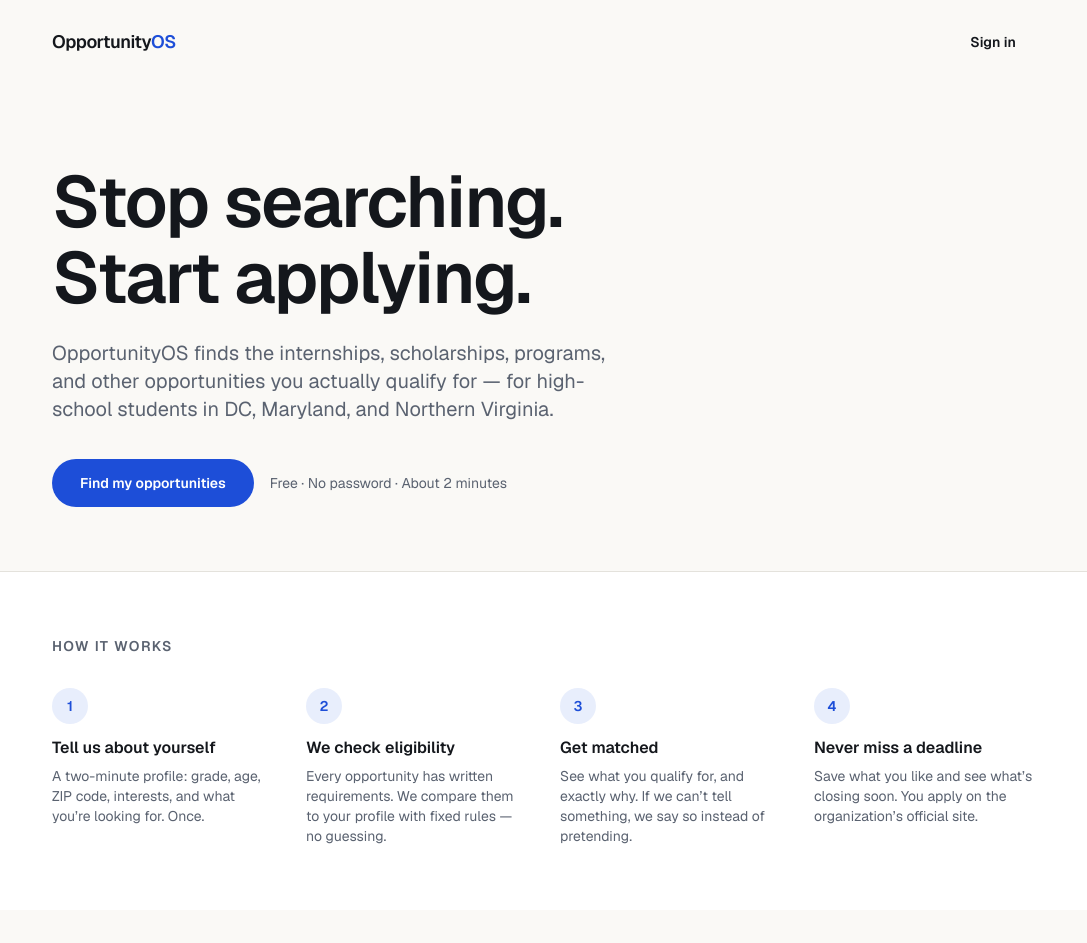
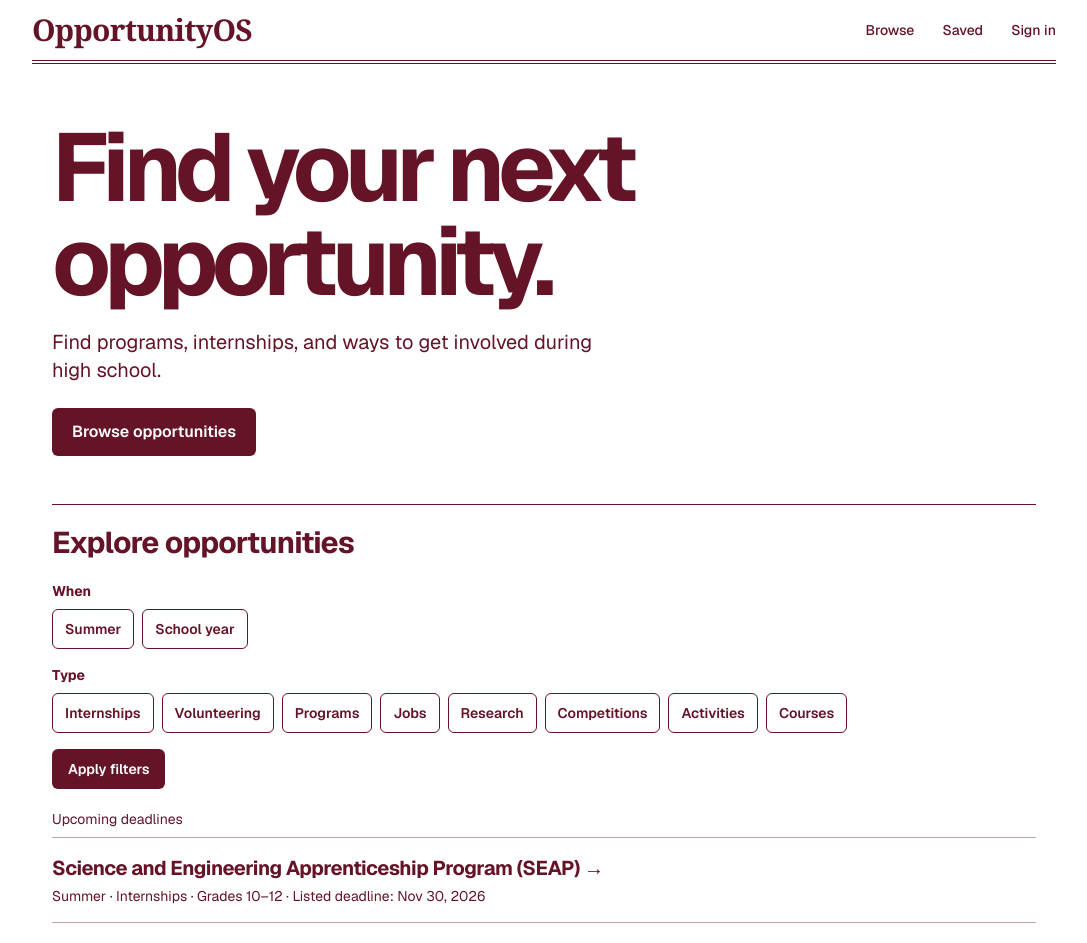
Before and after one commit to AlbertRamm/opportunityos, a Next.js app: page / in a window 1280 px wide. Shown: the top 943 px of the page, without its empty margins (96-1183 px from the left). Built offline with nearby package versions, Linux system fonts and the light colour scheme; no server answers.

Commit message:
Redesign public OpportunityOS homepage and browse experience

```diff
--- /dev/null
+++ b/src/app/(marketing)/browse-catalog.tsx
@@ -0,0 +1,120 @@
+import Link from "next/link";
+import batchOne from "../../../data/batches/2026-10-dmv-batch-1.json";
+import batchTwo from "../../../data/batches/2026-10-dmv-batch-2.json";
+import batchThree from "../../../data/batches/2026-10-dmv-batch-3.json";
+import { formatDate, todayET } from "@/lib/dates";
+
+type Filters = Record<string, string | string[] | undefined>;
+
+interface Listing {
+  title: string;
+  description: string;
+  opportunity_type: string;
+  schedule_period?: string;
+  min_grade?: number;
+  max_grade?: number;
+  application_deadline?: string;
+  application_url: string;
+}
+
+const catalog: readonly Listing[] = [...batchOne, ...batchTwo, ...batchThree];
+const timing = [
+  { value: "summer", label: "Summer" },
+  { value: "school_year", label: "School year" },
+];
+const types = [
+  { value: "internship", label: "Internships" },
+  { value: "volunteering", label: "Volunteering" },
+  { value: "summer_program", label: "Programs" },
+  { value: "job", label: "Jobs" },
+  { value: "research", label: "Research" },
+  { value: "competition", label: "Competitions" },
+  { value: "activity", label: "Activities" },
+  { value: "course", label: "Courses" },
+];
+
+function season(listing: Listing) {
+  return listing.schedule_period ?? (listing.opportunity_type === "summer_program" ? "summer" : undefined);
+}
+
+function gradeRange({ min_grade, max_grade }: Listing) {
+  if (min_grade && max_grade) {
+    return min_grade === max_grade ? `Grade ${min_grade}` : `Grades ${min_grade}–${max_grade}`;
+  }
+  if (min_grade) return `Grade ${min_grade} and up`;
+  if (max_grade) return `Through grade ${max_grade}`;
+  return "Check grade requirements";
+}
+
+function FilterGroup({ name, label, options, selected }: {
+  name: string;
+  label: string;
+  options: { value: string; label: string }[];
+  selected: readonly string[];
+}) {
+  return (
+    <fieldset className="flex flex-wrap items-center gap-2">
+      <legend className="mb-2 text-sm font-bold">{label}</legend>
+      {options.map(({ value, label }) => (
+        <label key={value} className="cursor-pointer">
+          <input type="checkbox" className="peer sr-only" name={name} value={value} defaultChecked={selected.includes(value)} />
+          <span className="inline-flex min-h-10 items-center rounded-md border border-[#641426] px-3 text-sm font-semibold peer-checked:bg-[#641426] peer-checked:text-white peer-focus-visible:outline-2 peer-focus-visible:outline-offset-2 peer-focus-visible:outline-[#641426] hover:underline">
+            {label}
+          </span>
+        </label>
+      ))}
+    </fieldset>
+  );
+}
+
+export function BrowseCatalog({ filters, preview = false }: { filters: Filters; preview?: boolean }) {
+  const selectedTiming = [filters.when ?? []].flat().filter((value) => timing.some((item) => item.value === value));
+  const selectedTypes = [filters.type ?? []].flat().filter((value) => types.some((item) => item.value === value));
+  const today = todayET();
+  const listings = catalog.filter((listing) => {
+    if (!types.some(({ value }) => value === listing.opportunity_type)) return false;
+    if (preview && (!listing.application_deadline || listing.application_deadline < today)) return false;
+    const period = season(listing);
+    return (!selectedTiming.length || period === "both" || period === "flexible" || (period && selectedTiming.includes(period))) &&
+      (!selectedTypes.length || selectedTypes.includes(listing.opportunity_type));
+  }).sort((a, b) => {
+    const rank = (deadline?: string) => !deadline ? 1 : deadline < today ? 2 : 0;
+    return rank(a.application_deadline) - rank(b.application_deadline) ||
+      (a.application_deadline ?? "").localeCompare(b.application_deadline ?? "");
+  });
+
+  return (
+    <>
+      <form action="/browse" method="get" className="my-5 space-y-4">
+        <FilterGroup name="when" label="When" options={timing} selected={selectedTiming} />
+        <FilterGroup name="type" label="Type" options={types} selected={selectedTypes} />
+        <div className="flex items-center gap-4">
+          <button className="min-h-10 rounded-md bg-[#641426] px-4 text-sm font-semibold text-white hover:underline">Apply filters</button>
+          {(selectedTiming.length > 0 || selectedTypes.length > 0) && <Link href="/browse" className="text-sm underline">Clear filters</Link>}
+        </div>
+      </form>
+      <p className="mb-2 text-sm">{preview ? "Upcoming deadlines" : `${listings.length} ${listings.length === 1 ? "opportunity" : "opportunities"}`}</p>
+      {listings.length === 0 ? (
+        <p className="border-t border-current pt-4 text-sm">{preview ? "Browse the catalog to find programs and visit their official pages." : "No opportunities match these filters. Try selecting another season or type."}</p>
+      ) : (
+        <ul className="border-t border-[#641426]/40">
+          {(preview ? listings.slice(0, 3) : listings).map((listing) => {
+            const deadline = listing.application_deadline;
+            const metadata = [timing.find(({ value }) => value === season(listing))?.label,
+              types.find(({ value }) => value === listing.opportunity_type)?.label, gradeRange(listing)];
+            if (deadline) metadata.push(`${deadline < today ? "Past deadline" : "Listed deadline"}: ${formatDate(deadline)}`);
+            return (
+              <li key={listing.title} className="border-b border-[#641426]/40 py-4">
+                <h3 className="text-lg font-bold tracking-tight sm:text-xl">
+                  <a href={listing.application_url} className="hover:underline">{listing.title} <span aria-hidden="true">→</span></a>
+                </h3>
+                <p className="mt-1 text-sm">{metadata.filter(Boolean).join(" · ")}</p>
+                {!preview && <p className="mt-2 max-w-3xl text-sm">{listing.description}</p>}
+              </li>
+            );
+          })}
+        </ul>
+      )}
+    </>
+  );
+}
--- /dev/null
+++ b/src/app/(marketing)/browse/page.tsx
@@ -0,0 +1,12 @@
+import { BrowseCatalog } from "../browse-catalog";
+
+export const metadata = { title: "Browse opportunities" };
+
+export default async function BrowsePage({ searchParams }: PageProps<"/browse">) {
+  return (
+    <div className="mx-auto max-w-5xl px-5 pb-12 pt-8 sm:pt-12">
+      <h1 className="text-4xl font-bold tracking-tight sm:text-6xl">Explore opportunities</h1>
+      <BrowseCatalog filters={await searchParams} />
+    </div>
+  );
+}
--- a/src/app/(marketing)/layout.tsx
+++ b/src/app/(marketing)/layout.tsx
@@ -1,17 +1,21 @@
 import Link from "next/link";
-import { Logo } from "@/components/Logo";
 import { Footer } from "@/components/Footer";
-import { button } from "@/components/ui";
 
 export default function MarketingLayout({ children }: LayoutProps<"/">) {
   return (
-    <>
-      <header className="mx-auto flex w-full max-w-5xl items-center justify-between px-5 py-5">
-        <Logo />
-        <Link href="/start" className={button("ghost")}>Sign in</Link>
+    <div className="flex flex-1 flex-col bg-white text-[#641426]">
+      <header className="mx-auto w-[calc(100%-2.5rem)] max-w-5xl border-b-4 border-double border-current">
+        <div className="flex flex-wrap items-center justify-between gap-x-5 gap-y-2 py-3">
+          <Link href="/" className="font-serif text-2xl font-bold tracking-tight sm:text-3xl">OpportunityOS</Link>
+          <nav aria-label="Main" className="flex gap-3 text-sm font-medium sm:gap-7">
+            <Link href="/browse" className="py-2 hover:underline">Browse</Link>
+            <Link href="/saved" className="py-2 hover:underline">Saved</Link>
+            <Link href="/start" className="py-2 hover:underline">Sign in</Link>
+          </nav>
+        </div>
       </header>
       <main id="main" className="flex-1">{children}</main>
       <Footer />
-    </>
+    </div>
   );
 }
--- a/src/app/(marketing)/page.tsx
+++ b/src/app/(marketing)/page.tsx
@@ -1,57 +1,35 @@
 import Link from "next/link";
-import { button } from "@/components/ui";
 import { TrackEvent } from "@/components/Track";
+import { BrowseCatalog } from "./browse-catalog";
 
-const STEPS = [
-  { n: "1", title: "Tell us about yourself", body: "A two-minute profile: grade, age, ZIP code, interests, and what you’re looking for. Once." },
-  { n: "2", title: "We check eligibility", body: "Every opportunity has written requirements. We compare them to your profile with fixed rules — no guessing." },
-  { n: "3", title: "Get matched", body: "See what you qualify for, and exactly why. If we can’t tell something, we say so instead of pretending." },
-  { n: "4", title: "Never miss a deadline", body: "Save what you like and see what’s closing soon. You apply on the organization’s official site." },
-];
+export const metadata = {
+  title: { absolute: "OpportunityOS — Find your next opportunity" },
+  description: "Find programs, internships, and ways to get involved during high school in the DC area.",
+};
 
 export default async function Landing({ searchParams }: PageProps<"/">) {
-  const sp = await searchParams;
+  const filters = await searchParams;
   return (
-    <>
+    <div className="mx-auto max-w-5xl px-5">
       <TrackEvent name="landing_page_view" />
-      <section className="mx-auto max-w-5xl px-5 pb-16 pt-12 sm:pt-20">
-        {sp.deleted && (
-          <p role="status" className="mb-8 rounded-lg border border-line bg-surface px-4 py-3 text-sm">Your account and data have been deleted.</p>
+      <section className="pb-9 pt-9 sm:pb-12 sm:pt-14">
+        {filters.deleted && (
+          <p role="status" className="mb-6 border border-current px-4 py-3 text-sm">Your account and data have been deleted.</p>
         )}
-        <h1 className="fade-in max-w-3xl text-5xl font-semibold leading-[1.05] tracking-tight sm:text-7xl">
-          Stop searching.<br />Start applying.
+        <h1 className="text-[clamp(2.8rem,8vw,6rem)] font-bold leading-[0.98] tracking-[-0.065em]">
+          Find your next<br />opportunity.
         </h1>
-        <p className="mt-6 max-w-xl text-lg text-muted sm:text-xl">
-          OpportunityOS finds the internships, scholarships, programs, and other opportunities you actually qualify for — for high-school students in DC, Maryland, and Northern Virginia.
+        <p className="mt-5 max-w-xl text-lg sm:text-xl">
+          Find programs, internships, and ways to get involved during high school.
         </p>
-        <div className="mt-9 flex flex-wrap items-center gap-4">
-          <Link href="/start" className={button("accent") + " px-7 py-3.5 text-base"}>Find my opportunities</Link>
-          <span className="text-sm text-muted">Free · No password · About 2 minutes</span>
-        </div>
+        <Link href="/browse" className="mt-6 inline-flex rounded-md bg-[#641426] px-5 py-3 font-semibold text-white hover:underline">
+          Browse opportunities
+        </Link>
       </section>
-
-      <section aria-labelledby="how" className="border-t border-line bg-surface">
-        <div className="mx-auto max-w-5xl px-5 py-16">
-          <h2 id="how" className="text-sm font-semibold uppercase tracking-widest text-muted">How it works</h2>
-          <ol className="mt-8 grid gap-8 sm:grid-cols-2 lg:grid-cols-4">
-            {STEPS.map((s) => (
-              <li key={s.n}>
-                <div className="mb-3 flex h-9 w-9 items-center justify-center rounded-full bg-accent-soft text-sm font-semibold text-accent" aria-hidden>{s.n}</div>
-                <h3 className="font-semibold">{s.title}</h3>
-                <p className="mt-1.5 text-sm text-muted">{s.body}</p>
-              </li>
-            ))}
-          </ol>
-        </div>
+      <section aria-labelledby="explore" className="border-t border-current pb-12 pt-5">
+        <h2 id="explore" className="text-2xl font-bold tracking-tight sm:text-3xl">Explore opportunities</h2>
+        <BrowseCatalog filters={filters} preview />
       </section>
-
-      <section className="mx-auto max-w-5xl px-5 py-16">
-        <h2 className="text-2xl font-semibold tracking-tight">Honest by design</h2>
-        <p className="mt-3 max-w-2xl text-muted">
-          Opportunities are checked by a person before you see them, and your matches come from clear rules, not an AI’s guess. Each result says why it fits — and flags anything we couldn’t confirm so you can check the official page. We never collect your home address.
-        </p>
-        <Link href="/privacy" className="mt-4 inline-block text-sm underline underline-offset-4">How we handle your information</Link>
-      </section>
-    </>
+    </div>
   );
 }
```
